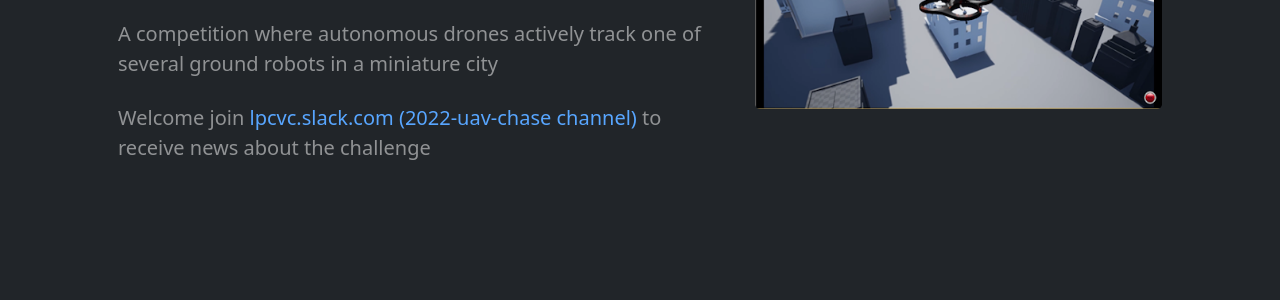
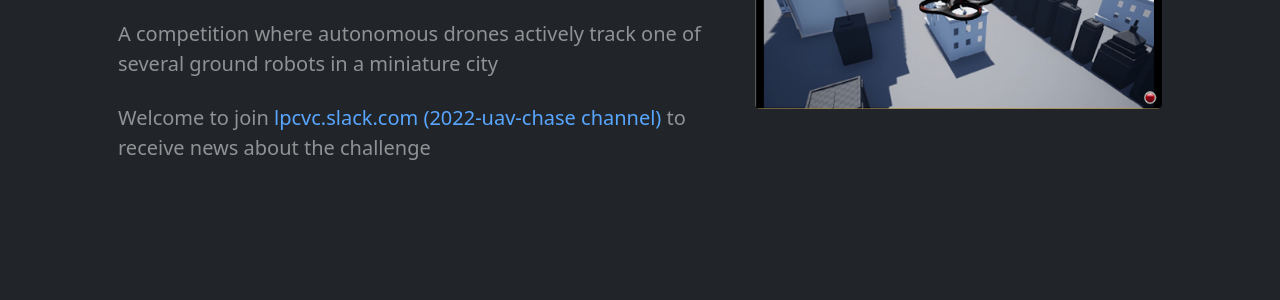
Before and after one commit to OliverQiang/Ri4rover, a Jekyll site: the page built from index.html, in a window 1280 px wide. Shown: the part 314-614 px from the top of the page. Built offline with Jekyll 4.4.1, drawn with Linux system fonts in a browser that asks for light colours.

Commit message:
Update index.html

```diff
--- a/index.html
+++ b/index.html
@@ -15,7 +15,7 @@
                 <div class="my-5 text-center text-xl-start">
                     <h1 class="display-5 fw-bolder text-white mb-2">Research Infrastructure for Real-Time Onboard Vision Enabled Robots</h1>
                     <p class="lead fw-normal text-white-50 mb-4">A competition where autonomous drones actively track one of several ground robots in a miniature city</p>
-                    <p class="lead fw-normal text-white-50 mb-4">Welcome join <a href="https://lpcvc.slack.com/">lpcvc.slack.com (2022-uav-chase channel)</a> to receive news about the challenge</p>
+                    <p class="lead fw-normal text-white-50 mb-4">Welcome to join <a href="https://lpcvc.slack.com/">lpcvc.slack.com (2022-uav-chase channel)</a> to receive news about the challenge</p>
                 </div>
             </div>
             <div class="col-xl-5 col-xxl-6 d-none d-xl-block text-center"><img class="img-fluid rounded-3 my-5" src="assets/gallery/b.simulator demo.png" alt="..." /></div>
```
